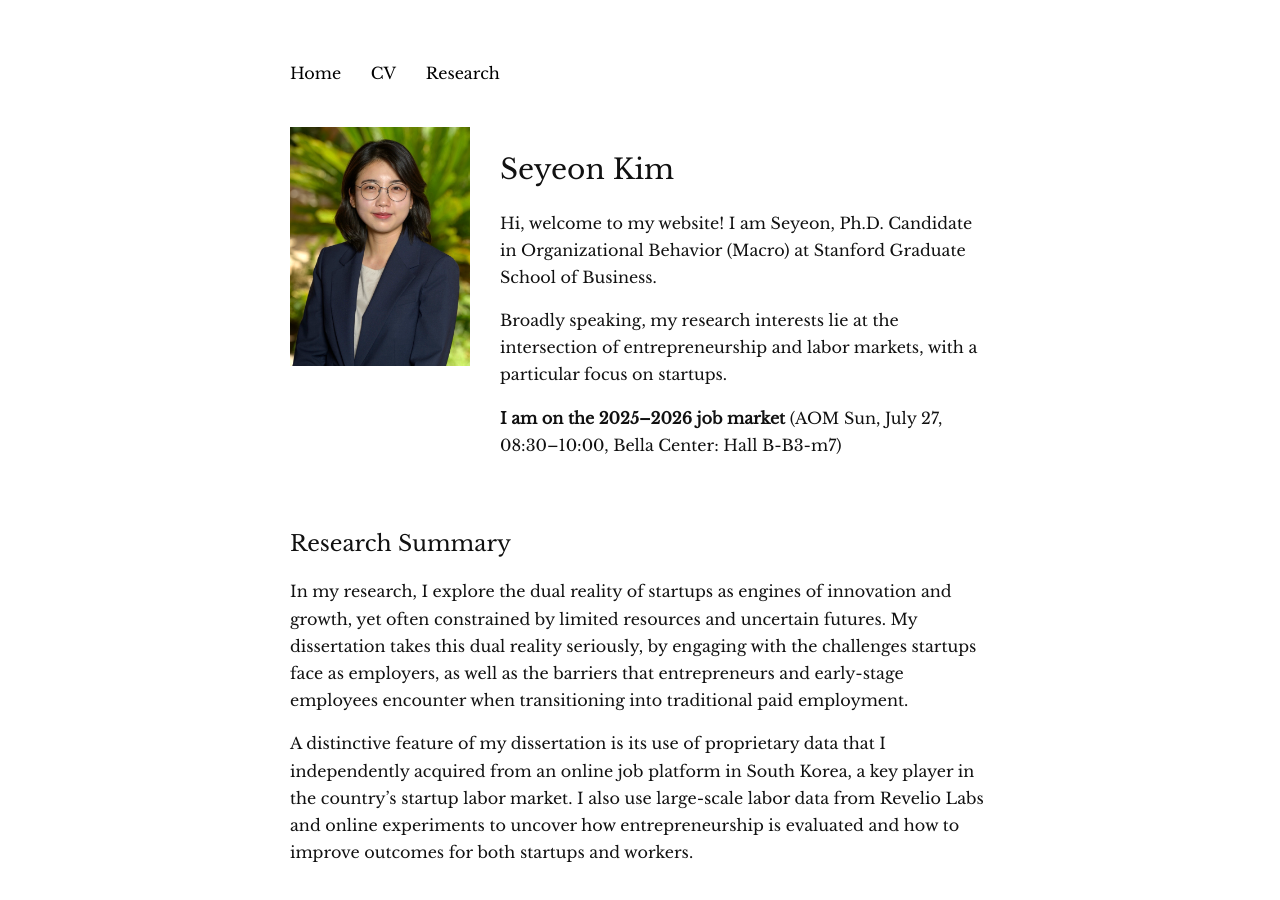
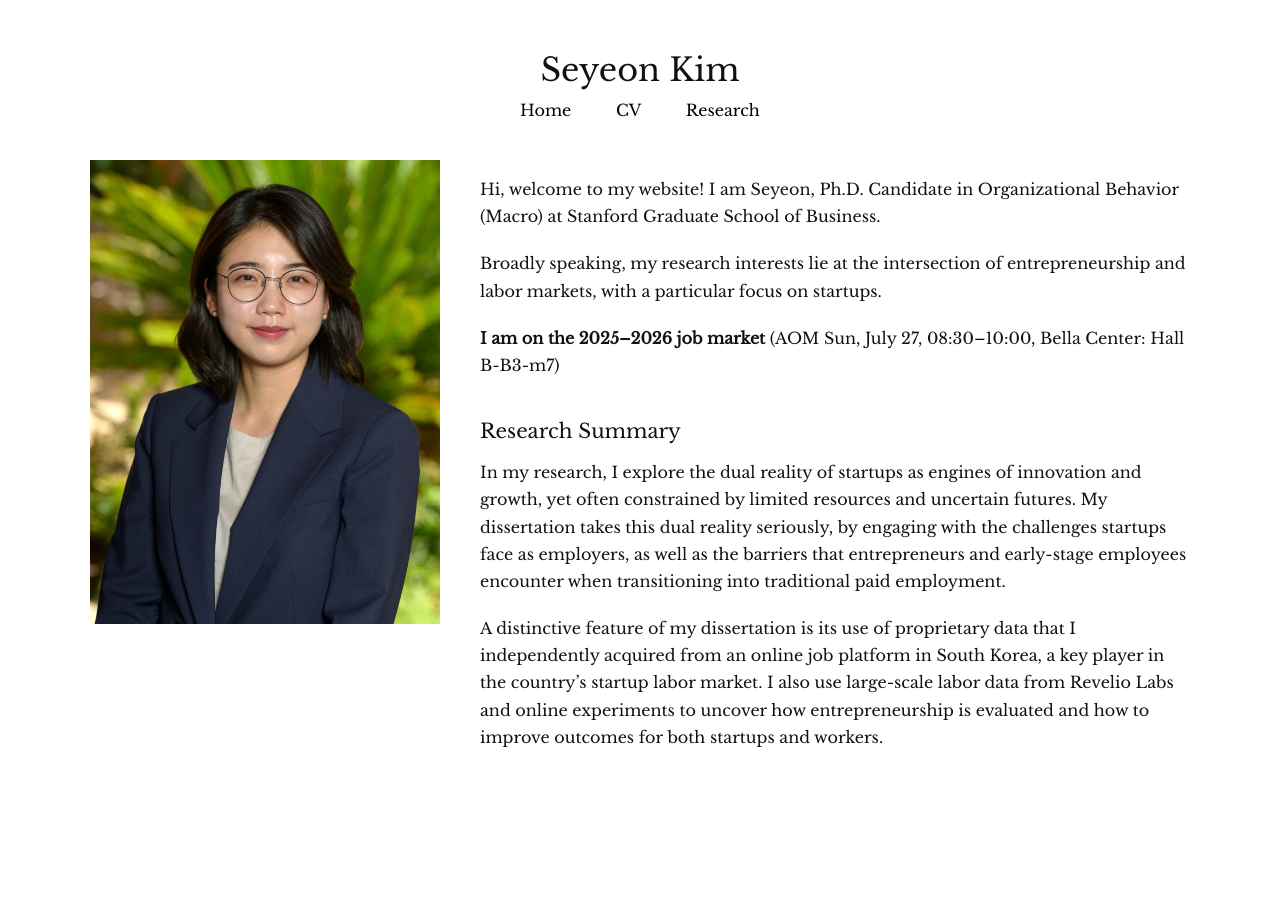
Before and after one commit to seyeon-kim-2020/seyeon-kim-2020.github.io, a plain HTML site: page index.html in a window 1280 px wide. After the commit the page ends 831 px from the top, so only its background shows below. Drawn offline with nearby package versions, Linux system fonts and the light colour scheme.

Commit message:
Update index.html

```diff
--- a/index.html
+++ b/index.html
@@ -4,110 +4,119 @@
   <meta charset="UTF-8">
   <title>Seyeon Kim</title>
   <meta name="viewport" content="width=device-width, initial-scale=1">
-
-  <!-- Google Font used on kyliehwang.com -->
   <link href="https://fonts.googleapis.com/css2?family=Libre+Baskerville&display=swap" rel="stylesheet">
-
   <style>
     body {
       font-family: 'Libre Baskerville', serif;
-      margin: 60px auto;
-      max-width: 700px;
-      padding: 0 20px;
-      background-color: #ffffff;
+      background-color: #fff;
       color: #111;
-      font-size: 16px;
-      line-height: 1.7;
+      margin: 0;
+      padding: 0;
+    }
+
+    header {
+      text-align: center;
+      margin-top: 50px;
+    }
+
+    header h1 {
+      font-size: 32px;
+      margin-bottom: 10px;
+      font-weight: normal;
     }
 
     nav {
+      text-align: center;
       margin-bottom: 40px;
     }
 
     nav a {
       text-decoration: none;
       color: #000;
-      margin-right: 25px;
-      font-weight: normal;
+      margin: 0 20px;
+      font-size: 16px;
     }
 
     nav a:hover {
       text-decoration: underline;
     }
 
-    .container {
+    .main-container {
       display: flex;
+      justify-content: center;
       align-items: flex-start;
-      gap: 30px;
+      padding: 0 40px 60px;
+      max-width: 1100px;
+      margin: 0 auto;
+      gap: 40px;
     }
 
     .profile-photo {
-      max-width: 180px;
+      max-width: 350px;
+      width: 100%;
       height: auto;
       object-fit: cover;
-      filter: brightness(1.15); /* brighten image */
+      filter: brightness(1.15);
     }
 
-    h1 {
-      font-size: 28px;
-      margin-bottom: 10px;
-      font-weight: normal;
+    .text-section {
+      flex: 1;
+    }
+
+    .text-section p {
+      font-size: 16px;
+      line-height: 1.7;
+      margin-bottom: 20px;
     }
 
     h2 {
-      font-size: 22px;
-      margin-top: 50px;
+      font-size: 20px;
+      margin-top: 40px;
       margin-bottom: 15px;
       font-weight: normal;
     }
 
-    .text-block {
-      flex: 1;
+    @media screen and (max-width: 768px) {
+      .main-container {
+        flex-direction: column;
+        padding: 0 20px;
+        gap: 20px;
       }
 
-    strong {
-      font-weight: bold;
-    }
-
-    @media screen and (max-width: 768px) {
-      .container {
-        flex-direction: column;
-        align-items: center;
+      nav a {
+        display: inline-block;
+        margin: 10px 10px;
       }
 
       .profile-photo {
         max-width: 100%;
-      }
-
-      nav {
-        text-align: center;
       }
     }
   </style>
 </head>
 
 <body>
-
+  <header>
+    <h1>Seyeon Kim</h1>
     <nav>
       <a href="index.html">Home</a>
       <a href="cv.html">CV</a>
       <a href="research.html">Research</a>
     </nav>
+  </header>
 
-  <div class="container">
-    <img src="assets/SeyeonKim.jpg" alt="Photo of Seyeon Kim" class="profile-photo" />
-    <div class="text-block">
-      <h1>Seyeon Kim</h1>
+  <div class="main-container">
+    <img src="assets/SeyeonKim.jpg" alt="Seyeon Kim" class="profile-photo">
+    <div class="text-section">
       <p>Hi, welcome to my website! I am Seyeon, Ph.D. Candidate in Organizational Behavior (Macro) at Stanford Graduate School of Business.</p>
       <p>Broadly speaking, my research interests lie at the intersection of entrepreneurship and labor markets, with a particular focus on startups.</p>
       <p><strong>I am on the 2025–2026 job market</strong> (AOM Sun, July 27, 08:30–10:00, Bella Center: Hall B-B3-m7)</p>
-    </div>
-  </div>
 
       <h2>Research Summary</h2>
       <p>In my research, I explore the dual reality of startups as engines of innovation and growth, yet often constrained by limited resources and uncertain futures. My dissertation takes this dual reality seriously, by engaging with the challenges startups face as employers, as well as the barriers that entrepreneurs and early-stage employees encounter when transitioning into traditional paid employment.</p>
 
       <p>A distinctive feature of my dissertation is its use of proprietary data that I independently acquired from an online job platform in South Korea, a key player in the country’s startup labor market. I also use large-scale labor data from Revelio Labs and online experiments to uncover how entrepreneurship is evaluated and how to improve outcomes for both startups and workers.</p>
-
+    </div>
+  </div>
 </body>
 </html>
```
Lines whose indentation alone changed are shown as unchanged.
